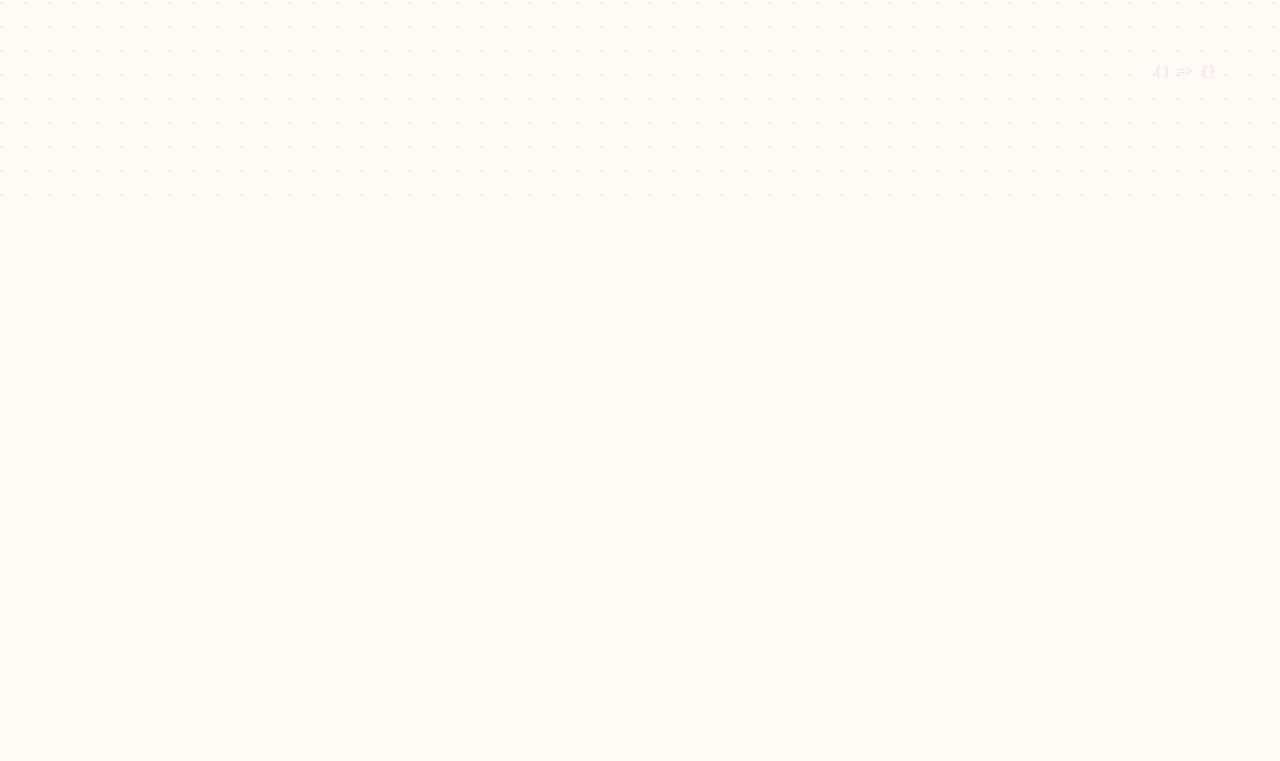
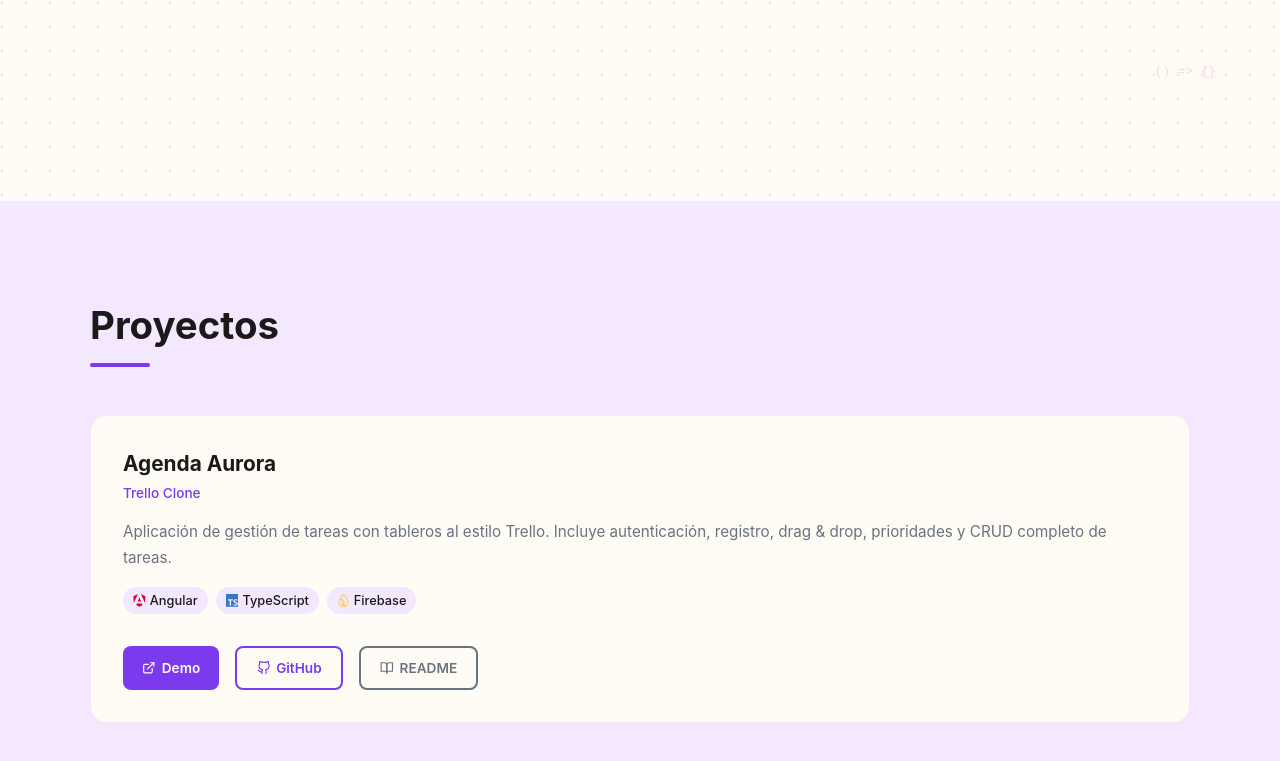
Before and after one commit to aurohm97-cell/portfolio_aurora, a React (Vite) app: page / in a window 1280 px wide. Shown: the part 679-1440 px from the top of the page. Before the commit the page ends 880 px from the top, so only its background shows below. Built offline with nearby package versions, Linux system fonts and the light colour scheme.

Commit message:
feat: projects section with Agenda Aurora

```diff
--- a/src/App.tsx
+++ b/src/App.tsx
@@ -2,6 +2,7 @@
 import '../src/i18n/index'
 import Navbar from './components/Navbar'
 import Hero from './sections/Hero'
+import Projects from './sections/Projects'
 
 function App() {
   const [darkMode, setDarkMode] = useState(false)
@@ -19,6 +20,7 @@
       <Navbar darkMode={darkMode} toggleDarkMode={() => setDarkMode(!darkMode)} />
       <main style={{ paddingTop: '80px' }}>
         <Hero />
+        <Projects />
       </main>
     </div>
   )
--- a/src/i18n/index.ts
+++ b/src/i18n/index.ts
@@ -18,6 +18,11 @@
         cta_projects: 'Ver proyectos',
         cta_contact: 'Contacta conmigo',
       },
+
+      projects: {
+  trello_subtitle: 'Trello Clone',
+  trello_description: 'Aplicación de gestión de tareas con tableros al estilo Trello. Incluye autenticación, registro, drag & drop, prioridades y CRUD completo de tareas.',
+},
     }
   },
   en: {
@@ -36,6 +41,11 @@
         cta_projects: 'View projects',
         cta_contact: 'Get in touch',
       },
+
+      projects: {
+  trello_subtitle: 'Trello Clone',
+  trello_description: 'Task management app with Trello-style boards. Features authentication, registration, drag & drop, priorities and full task CRUD.',
+},
     }
   },
   fr: {
@@ -54,6 +64,10 @@
         cta_projects: 'Voir les projets',
         cta_contact: 'Me contacter',
       },
+      projects: {
+  trello_subtitle: 'Clone de Trello',
+  trello_description: 'Application de gestion de tâches avec des tableaux style Trello. Inclut authentification, inscription, drag & drop, priorités et CRUD complet.',
+},
     }
   }
 }
--- /dev/null
+++ b/src/sections/Projects.tsx
@@ -0,0 +1,178 @@
+import { useTranslation } from 'react-i18next'
+import { SiAngular, SiTypescript, SiFirebase } from 'react-icons/si'
+import { FiExternalLink, FiGithub, FiBookOpen } from 'react-icons/fi'
+
+function Projects() {
+  const { t } = useTranslation()
+
+  const projects = [
+    {
+      name: 'Agenda Aurora',
+      subtitle: t('projects.trello_subtitle'),
+      description: t('projects.trello_description'),
+      techs: [
+        { icon: <SiAngular color="#DD0031" />, name: 'Angular' },
+        { icon: <SiTypescript color="#3178C6" />, name: 'TypeScript' },
+        { icon: <SiFirebase color="#FFCA28" />, name: 'Firebase' },
+      ],
+      demo: 'https://agenda-aurora-caf9b.web.app',
+      github: 'https://github.com/aurohm97-cell/agenda_aurora',
+      readme: 'https://github.com/aurohm97-cell/agenda_aurora#readme',
+    }
+  ]
+
+  return (
+    <section id="projects" style={{
+      minHeight: '100vh',
+      padding: '6rem 4rem',
+      backgroundColor: 'var(--bg-secondary)',
+    }}>
+      <div style={{ maxWidth: '1100px', margin: '0 auto' }}>
+
+        <h2 style={{
+          fontSize: 'clamp(1.8rem, 3vw, 2.5rem)',
+          fontWeight: 700,
+          color: 'var(--text)',
+          marginBottom: '0.5rem',
+        }}>
+          {t('nav.projects')}
+        </h2>
+        <div style={{
+          width: '60px',
+          height: '4px',
+          backgroundColor: 'var(--primary)',
+          borderRadius: '2px',
+          marginBottom: '3rem',
+        }} />
+
+        <div style={{ display: 'grid', gridTemplateColumns: 'repeat(auto-fit, minmax(320px, 1fr))', gap: '2rem' }}>
+          {projects.map((project, i) => (
+            <div key={i} style={{
+              backgroundColor: 'var(--bg)',
+              borderRadius: '16px',
+              padding: '2rem',
+              border: '1px solid var(--bg-secondary)',
+              display: 'flex',
+              flexDirection: 'column',
+              gap: '1rem',
+              transition: 'transform 0.2s ease, box-shadow 0.2s ease',
+            }}
+              onMouseEnter={e => {
+                e.currentTarget.style.transform = 'translateY(-6px)'
+                e.currentTarget.style.boxShadow = '0 12px 40px rgba(0,0,0,0.1)'
+              }}
+              onMouseLeave={e => {
+                e.currentTarget.style.transform = 'translateY(0)'
+                e.currentTarget.style.boxShadow = 'none'
+              }}
+            >
+              <div>
+                <h3 style={{ fontSize: '1.3rem', fontWeight: 700, color: 'var(--text)' }}>
+                  {project.name}
+                </h3>
+                <p style={{ fontSize: '0.85rem', color: 'var(--primary)', fontWeight: 500, marginTop: '4px' }}>
+                  {project.subtitle}
+                </p>
+              </div>
+
+              <p style={{ fontSize: '0.95rem', color: 'var(--text-muted)', lineHeight: 1.7 }}>
+                {project.description}
+              </p>
+
+              <div style={{ display: 'flex', gap: '0.5rem', flexWrap: 'wrap' }}>
+                {project.techs.map((tech, j) => (
+                  <span key={j} style={{
+                    display: 'flex',
+                    alignItems: 'center',
+                    gap: '4px',
+                    backgroundColor: 'var(--bg-secondary)',
+                    padding: '4px 10px',
+                    borderRadius: '20px',
+                    fontSize: '0.8rem',
+                    color: 'var(--text)',
+                    fontWeight: 500,
+                  }}>
+                    {tech.icon} {tech.name}
+                  </span>
+                ))}
+              </div>
+
+              <div style={{ display: 'flex', gap: '1rem', marginTop: 'auto', paddingTop: '1rem' }}>
+                <a href={project.demo} target="_blank" rel="noopener noreferrer" style={{
+                  display: 'flex',
+                  alignItems: 'center',
+                  gap: '6px',
+                  backgroundColor: 'var(--primary)',
+                  color: '#fff',
+                  padding: '0.6rem 1.2rem',
+                  borderRadius: '8px',
+                  textDecoration: 'none',
+                  fontSize: '0.85rem',
+                  fontWeight: 600,
+                  transition: 'opacity 0.2s ease',
+                }}
+                  onMouseEnter={e => e.currentTarget.style.opacity = '0.85'}
+                  onMouseLeave={e => e.currentTarget.style.opacity = '1'}
+                >
+                  <FiExternalLink /> Demo
+                </a>
+                <a href={project.github} target="_blank" rel="noopener noreferrer" style={{
+                  display: 'flex',
+                  alignItems: 'center',
+                  gap: '6px',
+                  backgroundColor: 'transparent',
+                  color: 'var(--primary)',
+                  padding: '0.6rem 1.2rem',
+                  borderRadius: '8px',
+                  textDecoration: 'none',
+                  fontSize: '0.85rem',
+                  fontWeight: 600,
+                  border: '2px solid var(--primary)',
+                  transition: 'all 0.2s ease',
+                }}
+                  onMouseEnter={e => {
+                    e.currentTarget.style.backgroundColor = 'var(--primary)'
+                    e.currentTarget.style.color = '#fff'
+                  }}
+                  onMouseLeave={e => {
+                    e.currentTarget.style.backgroundColor = 'transparent'
+                    e.currentTarget.style.color = 'var(--primary)'
+                  }}
+                >
+                  <FiGithub /> GitHub
+                </a>
+                <a href={project.readme} target="_blank" rel="noopener noreferrer" style={{
+  display: 'flex',
+  alignItems: 'center',
+  gap: '6px',
+  backgroundColor: 'transparent',
+  color: 'var(--text-muted)',
+  padding: '0.6rem 1.2rem',
+  borderRadius: '8px',
+  textDecoration: 'none',
+  fontSize: '0.85rem',
+  fontWeight: 600,
+  border: '2px solid var(--text-muted)',
+  transition: 'all 0.2s ease',
+}}
+  onMouseEnter={e => {
+    e.currentTarget.style.borderColor = 'var(--primary)'
+    e.currentTarget.style.color = 'var(--primary)'
+  }}
+  onMouseLeave={e => {
+    e.currentTarget.style.borderColor = 'var(--text-muted)'
+    e.currentTarget.style.color = 'var(--text-muted)'
+  }}
+>
+  <FiBookOpen /> README
+</a>
+              </div>
+            </div>
+          ))}
+        </div>
+      </div>
+    </section>
+  )
+}
+
+export default Projects
```
